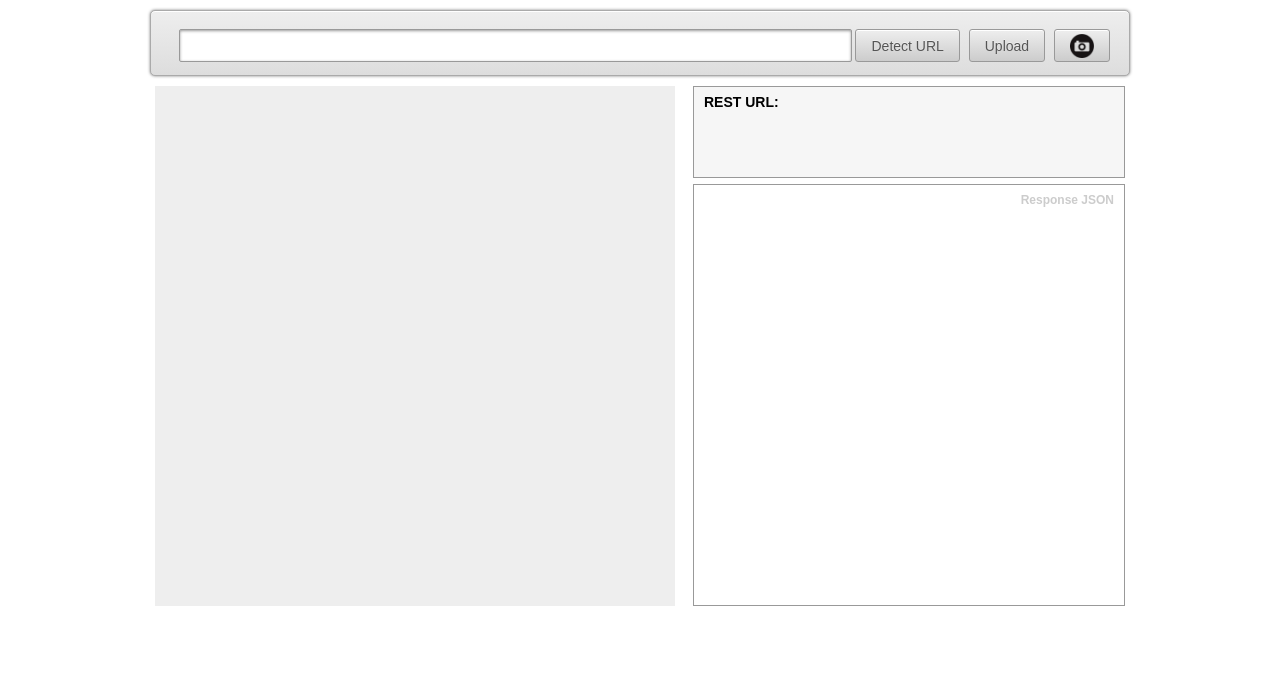
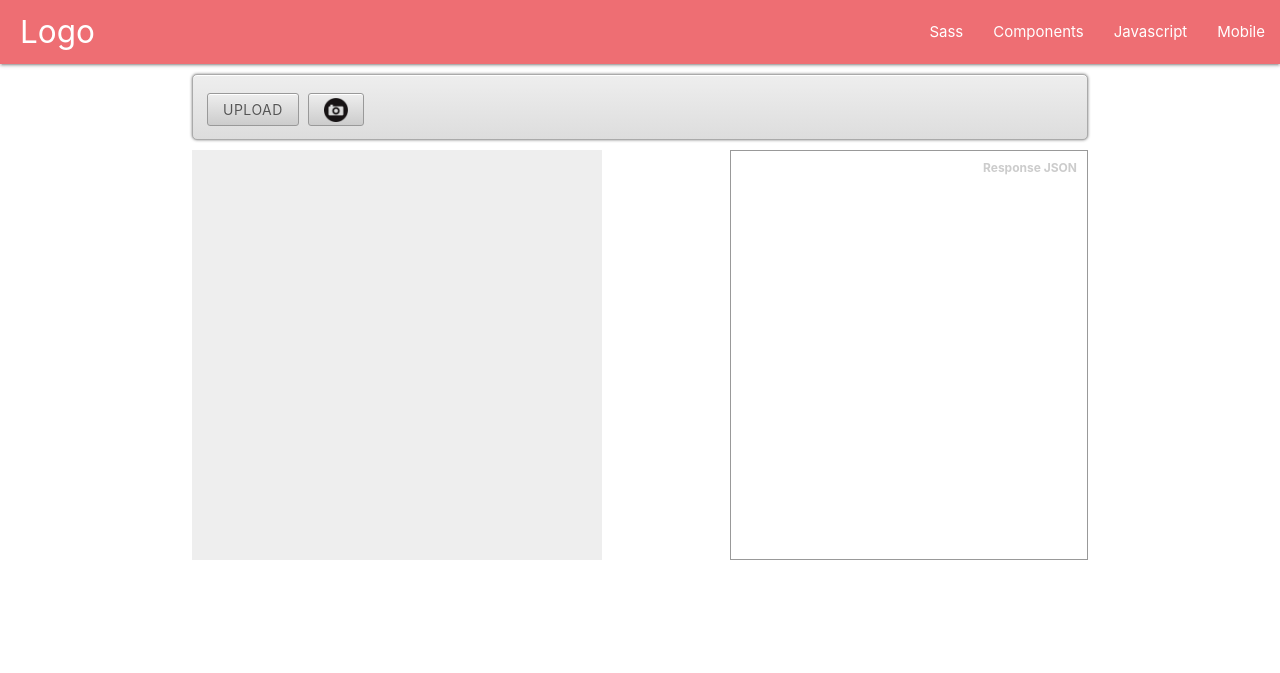
Before and after one commit to acher249/FacePlusPlus, a plain HTML site: page index.html in a window 1280 px wide. Drawn offline with nearby package versions, Linux system fonts and the light colour scheme.

Commit message:
Update With Materialize
Update With Materialize

```diff
--- a/index.html
+++ b/index.html
@@ -10,16 +10,38 @@
         <link rel="stylesheet" href="vendor/qtip/jquery.qtip.min.css">
         <link rel="stylesheet" href="vendor/rainbow/themes/tricolore.css">
         <link rel="stylesheet" href="dist/css/detect.min.css">
+        <link href="https://fonts.googleapis.com/icon?family=Material+Icons" rel="stylesheet">
+        <link rel="stylesheet" href="https://cdnjs.cloudflare.com/ajax/libs/materialize/1.0.0-rc.2/css/materialize.min.css">
+        <script src="https://cdnjs.cloudflare.com/ajax/libs/jquery/3.2.1/jquery.min.js"></script>
+        <meta name="viewport" content="width=device-width, initial-scale=1.0"/>
     </head>
     <body>
+
+        <nav>
+            <div class="nav-wrapper">
+                <a href="#!" class="brand-logo" style="margin-left: 20px">Logo</a>
+                <a href="#" data-target="mobile-demo" class="sidenav-trigger"><i class="material-icons">menu</i></a>
+                <ul class="right hide-on-med-and-down">
+                    <li><a href="sass.html">Sass</a></li>
+                    <li><a href="badges.html">Components</a></li>
+                    <li><a href="collapsible.html">Javascript</a></li>
+                    <li><a href="mobile.html">Mobile</a></li>
+                </ul>
+            </div>
+        </nav>
+
+        <ul class="sidenav" id="mobile-demo">
+            <li><a href="sass.html">Sass</a></li>
+            <li><a href="badges.html">Components</a></li>
+            <li><a href="collapsible.html">Javascript</a></li>
+            <li><a href="mobile.html">Mobile</a></li>
+        </ul>
+
+        <div class="container">
             <div id="detector" class="detector">
-            <div class="input-bar">
-                <div class="input-form-wrapper">
-                    <form class="url-form" method="get" action="#">
-                        <input type="text" class="url-field" />
-                        <input type="submit" class="btn" value="Detect URL" />
-                    </form>
-                    <a class="btn upload-file-wrapper" href="#">
+                    <div class="input-bar" style="width:100%">
+                        <div class="input-form-wrapper" style="width:100%">
+                            <a class="btn upload-file-wrapper" href="#" style="margin-left:10px;">
                                 Upload
                                 <input type="file" class="upload-file" />
                             </a>
@@ -27,16 +49,12 @@
                         </div>
                     </div>
 
-            <div class="output-section">
+                    <div class="output-section" style="width:100%">
                         <div class="canvas-wrapper">
-                    <canvas width="520" height="520" class="canvas"></canvas>
+                            <canvas width="410" height="410" class="canvas"></canvas>
                             <div class="faces"></div>
                         </div>
-                <div class="rest-url-wrapper">
-                    <b>REST URL:</b>
-                    <div class="rest-url mono"></div>
-                </div>
-                <div class="result-wrapper">
+                        <div class="result-wrapper" style="top: 0px; width: 40%">
                             <div class="result-title">Response JSON</div>
                             <pre><code class="result mono"></code></pre>
                         </div>
@@ -46,11 +64,22 @@
                         <video autoplay width="500" height="375"></video>
                         <a class="btn capture" href="#">Capture</a>
                     </div>
-        </div>
+                </div>        </div>
+
+
+
+        <script type="text/javascript">
+
+            $(document).ready(function(){
+                $('.sidenav').sidenav();
+            });
+
+        </script>
 
         <script src="vendor/jquery-1.8.2.min.js"></script>
         <script src="vendor/qtip/jquery.qtip.min.js"></script>
         <script src="vendor/rainbow/rainbow.min.js"></script>
+        <script src="https://cdnjs.cloudflare.com/ajax/libs/materialize/1.0.0-rc.2/js/materialize.min.js"></script>
         <script src="js/detect.js"></script>
     </body>
 </html>
```
Also changed, not shown: Gruntfile.js (deleted, +0 -39 lines), indexMaterialize.html (added, +52 -0 lines), 2 other files. Lines whose indentation alone changed are shown as unchanged.
